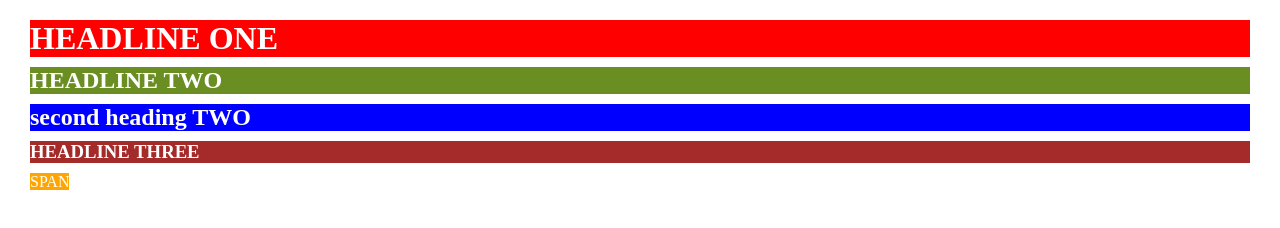
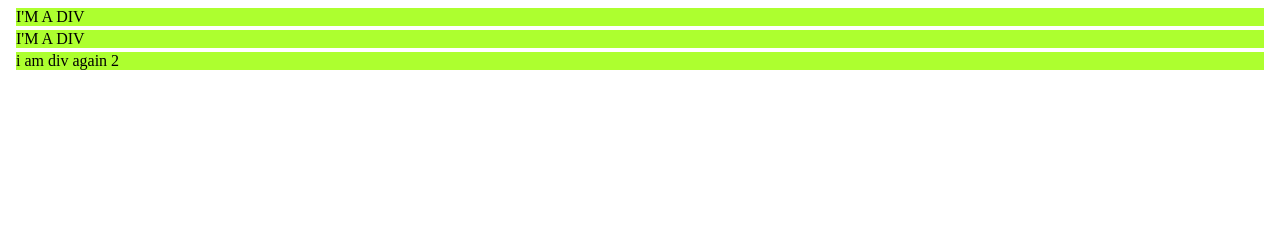
Before and after one commit to Jsuki/FSD21, a plain HTML site: page index3.html in a window 1280 px wide. Drawn offline with Linux system fonts and the light colour scheme.

Commit message:
combined selectors

```diff
--- a/index3.html
+++ b/index3.html
@@ -10,39 +10,21 @@
             padding: 0;
             margin:0;
             box-sizing: border-box;
-            margin:10px;
+            margin:4px;
         }
-        .background {
-            color: #fff;
-        }
-        h1.background {
-            background-color: red;
-
-        }
-        h2.background {
-            background-color: blue;
-
-        }
-        h2.background#u {
-            background-color:olivedrab;
-
-        }
-        h3.background {
-            background-color:brown;
-
-        }
-        span.background {
-            background-color: orange;
-
-        }
-
+       div.prent div{
+           background-color:greenyellow;
+       }
+       h1.prent{
+           background-color: aqua;
+       }
     </style>
 </head>
 <body>
-    <h1 class="background" >HEADLINE ONE</h1>
-    <h2 id ="u" class="background">HEADLINE TWO</h2>
-    <h2 class="background">second heading TWO</h2>
-    <h3 class="background">HEADLINE THREE</h3>
-    <span class="background"> SPAN</span>
+    <div class="prent">
+        <div class="special" >I'M A DIV</div>
+        <div class="special" >I'M A DIV</div>
+        <diV class="special">i am div again 2</diV>
+    </div>
 </body>
 </html>
```
